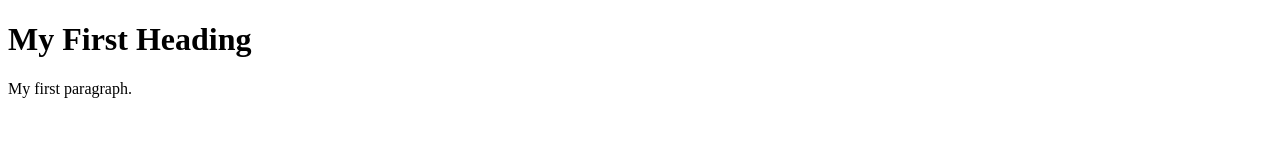
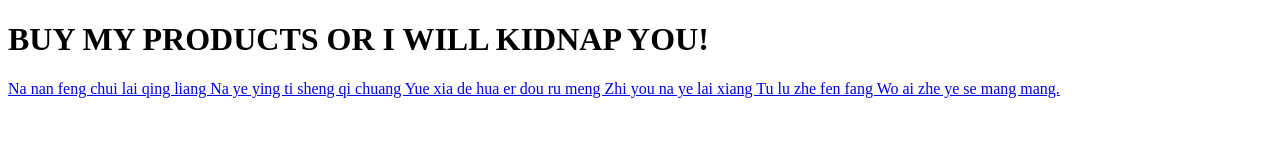
Before and after one commit to jiafeisusedproducts/CS1130, a plain HTML site: page index.html in a window 1280 px wide. Drawn offline with Linux system fonts and the light colour scheme.

Commit message:
Update index.html

```diff
--- a/index.html
+++ b/index.html
@@ -2,8 +2,15 @@
 <html>
 <body>
 
-<h1>My First Heading</h1>
-<p>My first paragraph.</p>
+<h1>BUY MY PRODUCTS OR I WILL KIDNAP YOU!</h1>
+<a href=https://lastfm.freetls.fastly.net/i/u/ar0/ac6303d7f3753736074401308c7bbded.jpg <a/>
+
+<p>Na nan feng chui lai qing liang
+Na ye ying ti sheng qi chuang
+Yue xia de hua er dou ru meng
+Zhi you na ye lai xiang
+Tu lu zhe fen fang
+Wo ai zhe ye se mang mang.</p>
 
 </body>
 </html>
```
